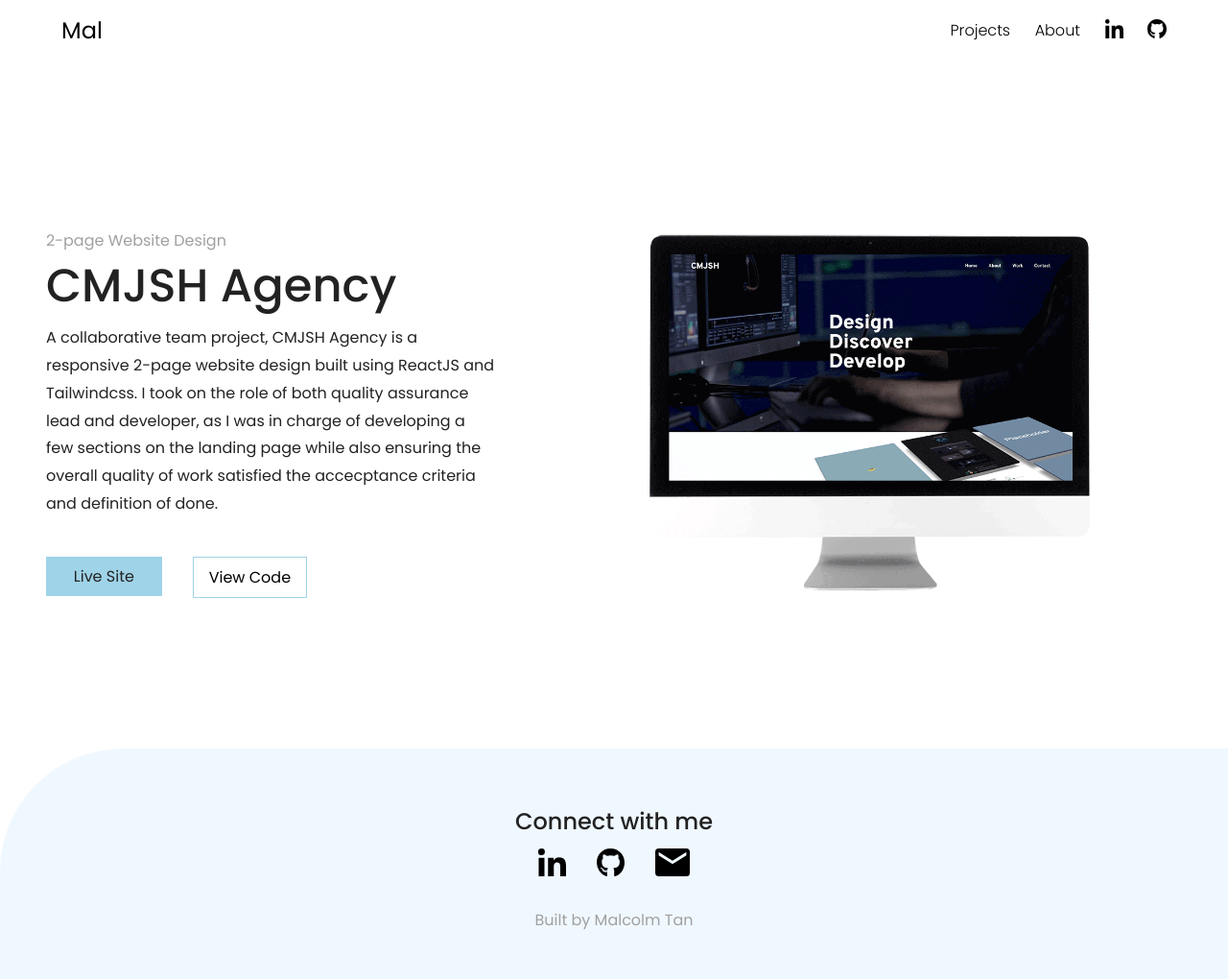
After one commit to MalcolmTann/Portfolio-Build, a PHP site: page /projects/cmjsh.php in a window 1280 px wide. The commit adds this page. Shown: the whole page at 96% size. Run offline with PHP 8.4, Linux system fonts and the light colour scheme; some libraries are stand-ins or nearby versions.

Commit message:
Added cmjsh project

```diff
--- /dev/null
+++ b/projects/cmjsh.php
@@ -0,0 +1,34 @@
+<!DOCTYPE html>
+<html lang="en">
+    <head>
+    <title>Malcolm Tan | CMJSH Agency</title>
+        <meta charset="UTF-8">
+        <meta http-equiv="X-UA-Compatible" content="IE=edge">
+        <meta name="viewport" content="width=device-width, initial-scale=1.0">
+        <meta name="description" content="Malcolm Tan | CMJSH Agency">
+        <meta name="keywords" content="Malcolm Tan, Malcolm Tan portfolio, front-end developer, developer, web-desginer, BCIT new media, Vancouver BC">
+        <meta name="author" content="Malcolm Tan">
+        <meta property="og:type" content="website">
+        <meta property="og:url" content="https://malcolm-tan.com">
+        <meta property="og:title" content="Malcolm Tan | Front-End Developer & Web Designer">
+        <meta property="og:description" content="Malcolm Tan | CMJSH Agency">
+        <meta property="og:image" content="images/cmjsh.png">
+        <?php include('../partials/links.php'); ?>
+    </head>
+    <body>
+        <?php include('../partials/header.php'); ?>
+        <main>
+            <?php
+                $landing_title = 'CMJSH Agency';
+                $landing_sub_title = '2-page Website Design';
+                $landing_img_src = '../images/cmjsh.png';
+                $landing_img_alt = 'CMJSH Agency';
+                $landing_desc = 'A collaborative team project, CMJSH Agency is a responsive 2-page website design built using ReactJS and Tailwindcss. I took on the role of both quality assurance lead and developer, as I was in charge of developing a few sections on the landing page while also ensuring the overall quality of work satisfied the accecptance criteria and definition of done.';
+                $landing_live_btn = 'https://jessicamlee.github.io/CMJSH-agency/';
+                $landing_code_btn = 'https://github.com/jessicamlee/CMJSH-agency.git';
+                include('../partials/projects/landing.php');
+            ?>
+        </main>
+        <?php include('../partials/footer.php'); ?>
+    </body>
+</html>
```
Also changed, not shown: index.php (+6 -8 lines), projects/todo.php (deleted, +0 -32 lines), images/cmjsh.png (added), images/todo.png (deleted), 2 other files.
